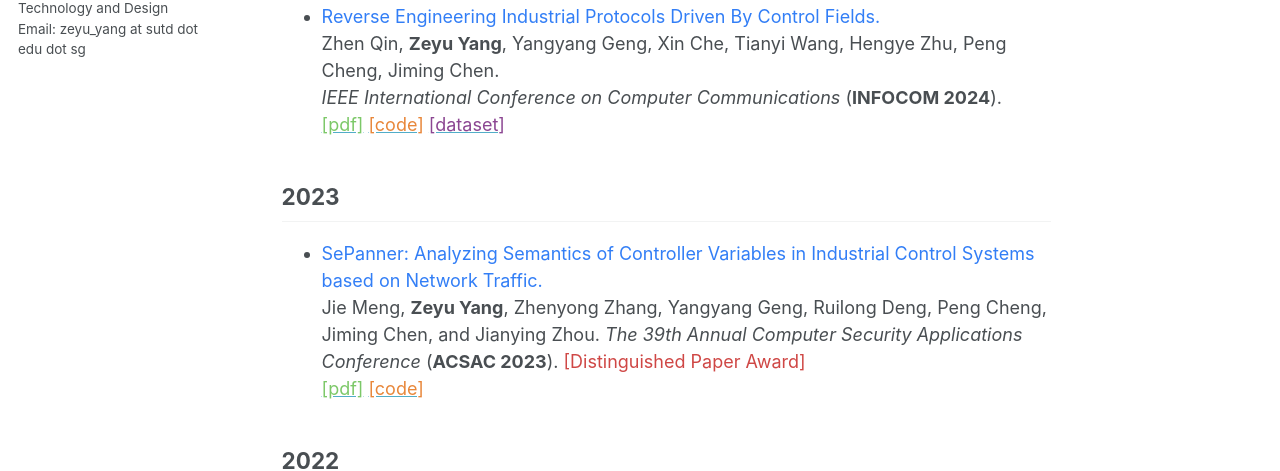
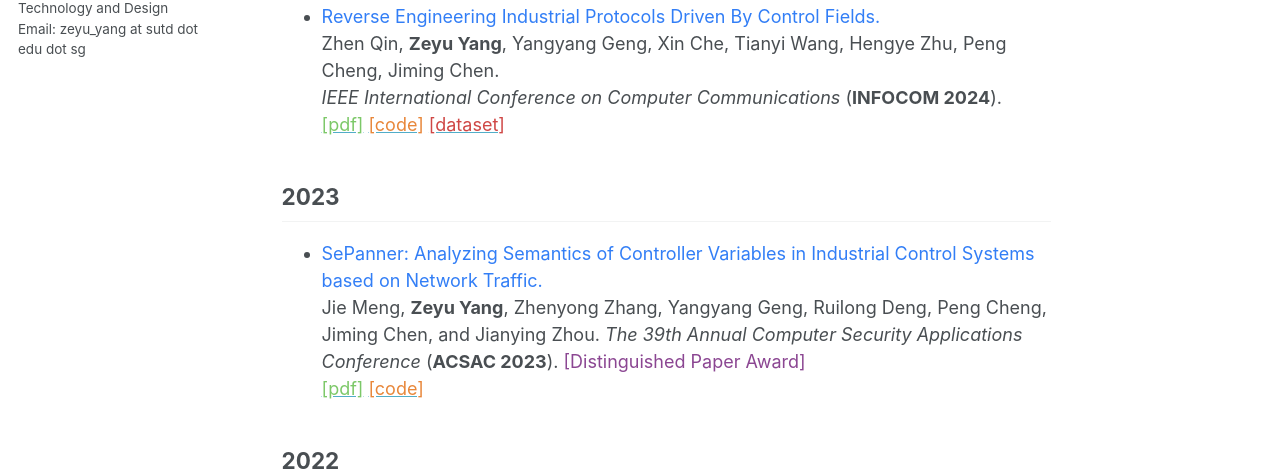
Before and after one commit to zeyuid/zeyuid.github.io, a Jekyll site: the page built from _pages/publications.md, in a window 1280 px wide. Shown: the part 418-889 px from the top of the page. Built offline with Jekyll 4.4.1, drawn with Linux system fonts in a browser that asks for light colours.

Commit message:
add file

```diff
--- a/_pages/publications.md
+++ b/_pages/publications.md
@@ -25,7 +25,7 @@ Zhen Qin, **Zeyu Yang**, Yangyang Geng, Xin Che, Tianyi Wang, Hengye Zhu, Peng C
 <br>
 [<font color="#7cc868">[pdf]</font>]()
 [<font color="#e8873a">[code]</font>]()
-[<font color="#8b4692">[dataset]</font>](https://github.com/hi-zer/Industrial-protocols-dataset)
+[<font color="#cf4745">[dataset]</font>](https://github.com/hi-zer/Industrial-protocols-dataset)
 <!-- dbc6de -->
 
 
@@ -34,7 +34,7 @@ Zhen Qin, **Zeyu Yang**, Yangyang Geng, Xin Che, Tianyi Wang, Hengye Zhu, Peng C
 * <font color="#327ef6">SePanner: Analyzing Semantics of Controller Variables in Industrial Control Systems based on Network Traffic.</font>
 <!-- <br> -->
 Jie Meng, **Zeyu Yang**, Zhenyong Zhang, Yangyang Geng, Ruilong Deng, Peng Cheng, Jiming Chen, and Jianying Zhou.
-<i>The 39th Annual Computer Security Applications Conference</i> (**ACSAC 2023**). <font color="#cf4745">[Distinguished Paper Award]</font>
+<i>The 39th Annual Computer Security Applications Conference</i> (**ACSAC 2023**). <font color="#8b4692">[Distinguished Paper Award]</font>
 <br>
 [<font color="#7cc868">[pdf]</font>](https://dl.acm.org/doi/10.1145/3627106.3627179)
 [<font color="#e8873a">[code]</font>]()
```
